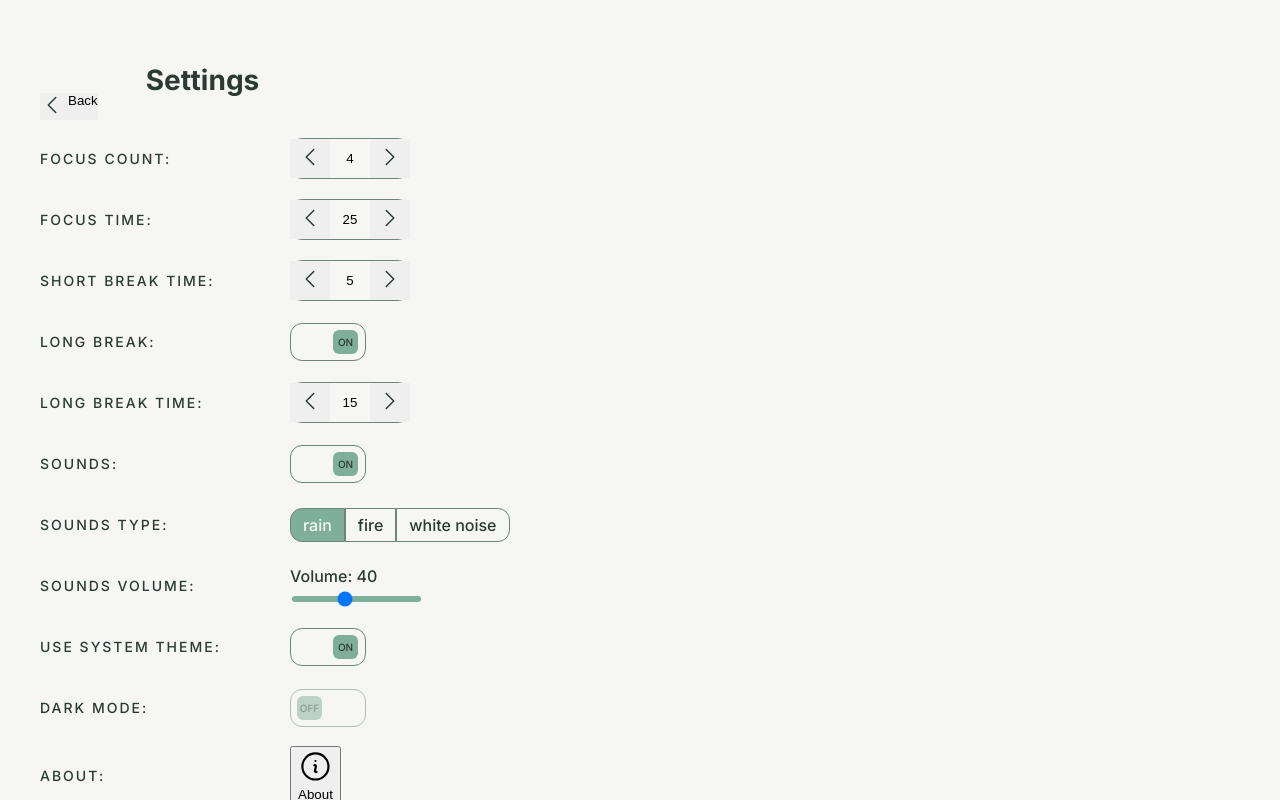
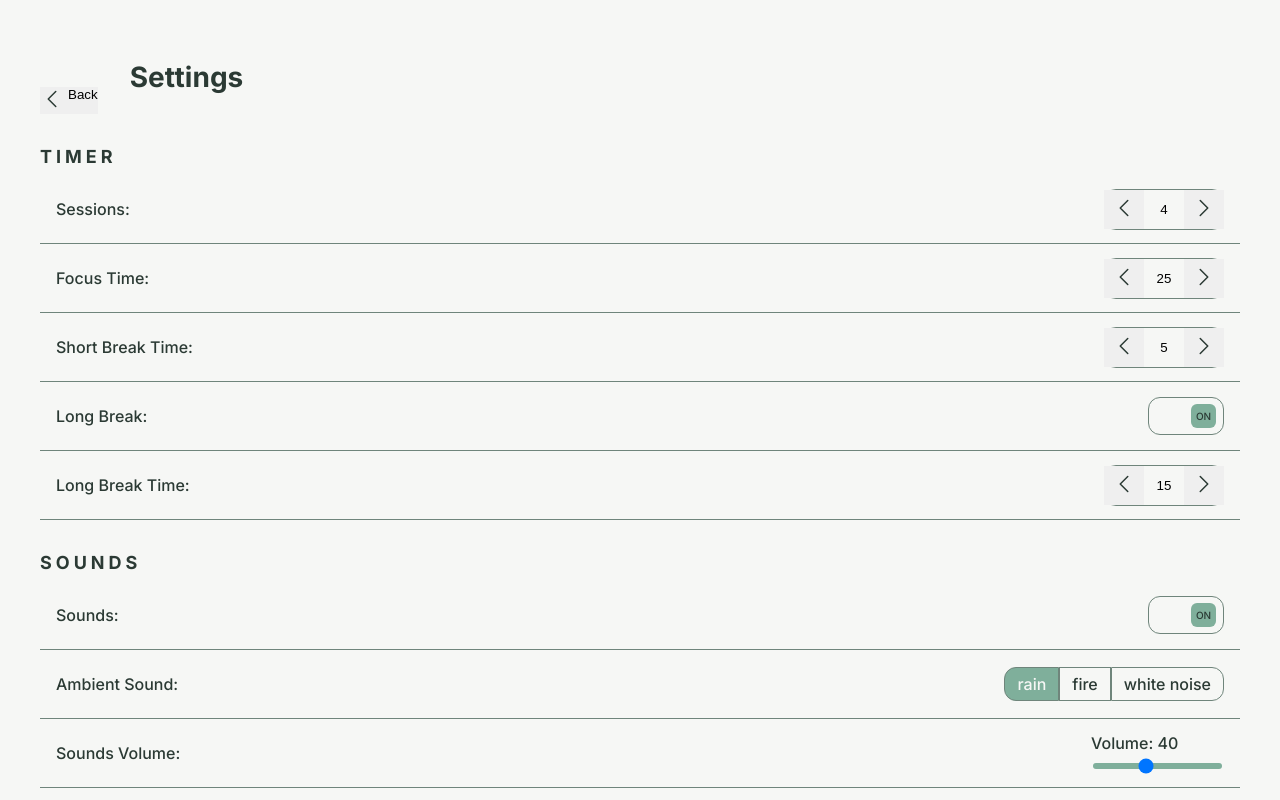
Before and after one commit to lelamanolio/frogodoro, a Vue app: page / in a window 1280 px wide. Both pictures are taken after a click on the item "SETTINGS". Shown: the top 800 px of the page. Built offline with nearby package versions, Linux system fonts and the light colour scheme; the HTML template or start-up script is replaced by a standard one.

Commit message:
💄 finish settings ui view

```diff
--- a/src/App.vue
+++ b/src/App.vue
@@ -4,7 +4,7 @@
 
     <SettingsView v-if="currentView === 'settings'" @back="updateView" />
 
-    <Menu :view="currentView" @menu-click="updateView" />
+    <Menu :view="currentView" @menu-click="updateView" v-if="currentView === 'timer'" />
   </main>
 </template>
 
--- a/src/components/SettingsView.vue
+++ b/src/components/SettingsView.vue
@@ -5,14 +5,16 @@
         <ChevronLIcon :color="`var(--text)`" />
         <span>Back</span>
       </button>
-      <h1 class="c-settings__title">
-        Settings
-      </h1>
+      <h1 class="c-settings__title">Settings</h1>
     </header>
 
-    <div class="c-settings__form">
+    <div class="c-settings__settings">
+      <div class="c-settings__group">
+        <h2 class="c-settings__group-title">Timer</h2>
+
+        <div class="c-settings__items">
           <div class="c-settings__item">
-        <p class="c-settings__label">Focus Count:</p>
+            <p class="c-settings__label">Sessions:</p>
             <div class="c-settings__input">
               <InputNumber
                 :number="settings.focusCount"
@@ -61,6 +63,15 @@
               />
             </div>
           </div>
+        </div>
+      </div>
+    </div>
+
+    <div class="c-settings__settings">
+      <div class="c-settings__group">
+        <h2 class="c-settings__group-title">Sounds</h2>
+
+        <div class="c-settings__items">
           <div class="c-settings__item">
             <p class="c-settings__label">Sounds:</p>
             <div class="c-settings__input">
@@ -71,8 +82,8 @@
             </div>
           </div>
           <div class="c-settings__item">
-        <p class="c-settings__label">Sounds Type:</p>
-        <div class="c-settings__input c-settings__input--group">
+            <p class="c-settings__label">Ambient Sound:</p>
+            <div class="c-settings__input c-settings__input--max">
               <ButtonGroup
                 :group="'sounds'"
                 :buttons="['rain', 'fire', 'white noise']"
@@ -83,15 +94,24 @@
           </div>
           <div class="c-settings__item">
             <p class="c-settings__label">Sounds Volume:</p>
-        <div class="c-settings__input">
+            <div class="c-settings__input c-settings__input--min">
               <VolumeSlider
                 :value="settings.volume"
                 @volume-change="(val) => settingsStore.updateSettings('volume', val)"
               />
             </div>
           </div>
+        </div>
+      </div>
+    </div>
+
+    <div class="c-settings__settings">
+      <div class="c-settings__group">
+        <h2 class="c-settings__group-title">System</h2>
+
+        <div class="c-settings__items">
           <div class="c-settings__item">
-        <p class="c-settings__label">Use System Theme:</p>
+            <p class="c-settings__label">Follow System Theme:</p>
             <div class="c-settings__input">
               <ToggleSwitch
                 :value="settings.useSystemTheme"
@@ -110,22 +130,31 @@
             </div>
           </div>
           <div class="c-settings__item">
-        <p class="c-settings__label">About:</p>
-        <div class="c-settings__input">
             <button class="c-settings__about" @click="modalShown = true">
-            <InfoIcon />
               <span>About</span>
+              <ChevronRIcon :color="`var(--text)`" :size="20" />
             </button>
+          </div>
         </div>
       </div>
     </div>
   </section>
 
-  <div class="c-modal" :class="{ 'c-modal--show' : modalShown }">
-    <button @click="modalShown = false"><CloseIcon /></button>
+  <div class="c-modal" :class="{ 'c-modal--show': modalShown }">
+    <h2 class="c-modal__title">
+      <InfoIcon :color="`var(--text)`" :size="32" />
+      <span>About</span>
+    </h2>
+    <button class="c-modal__close" @click="modalShown = false">
+      <CloseIcon :color="`var(--text)`" />
+    </button>
     <p>Developed by: <a href="https://lela.codes/">lela</a></p>
     <p>Icons by: <a href="https://heroicons.com/outline">Heroicons</a></p>
-    <p>Sounds by: <a href="https://freesound.org/people/_lynks/sounds/595717/">rain</a>, <a href="https://freesound.org/people/Nox_Sound/sounds/472591/">fire</a> & <a href="https://freesound.org/people/DJT4NN3R/sounds/347576/">white noise</a></p>
+    <p>
+      Sounds by: <a href="https://freesound.org/people/_lynks/sounds/595717/">rain</a>,
+      <a href="https://freesound.org/people/Nox_Sound/sounds/472591/">fire</a> &
+      <a href="https://freesound.org/people/DJT4NN3R/sounds/347576/">white noise</a>
+    </p>
   </div>
 </template>
 
@@ -136,31 +165,32 @@ import ButtonGroup from './form/ButtonGroup.vue'
 import InputNumber from './form/InputNumber.vue'
 import ToggleSwitch from './form/ToggleSwitch.vue'
 import VolumeSlider from './form/VolumeSlider.vue'
-import InfoIcon from './icons/InfoIcon.vue'
 import CloseIcon from './icons/CloseIcon.vue'
 import ChevronLIcon from './icons/ChevronLIcon.vue'
+import InfoIcon from './icons/InfoIcon.vue'
+import ChevronRIcon from './icons/ChevronRIcon.vue'
 
-const emit = defineEmits(['back']);
+const emit = defineEmits(['back'])
 
-const settingsStore = useSettings();
+const settingsStore = useSettings()
 
-const modalShown = ref(false);
+const modalShown = ref(false)
 
 const settings = computed(() => {
   return settingsStore.settings.value
-});
+})
 
 onBeforeMount(() => {
   settingsStore.loadSettings()
-});
+})
 </script>
 
 <style lang="scss">
 .c-settings__header {
   display: flex;
-  gap: 48px;
+  gap: 32px;
   align-items: flex-end;
-  margin-bottom: 16px;
+  margin-bottom: 24px;
 }
 
 .c-settings__back {
@@ -173,48 +203,84 @@ onBeforeMount(() => {
 
 .c-settings__title {
   font-size: 28px;
+  line-height: 1;
 }
 
-.c-settings__form {
-  display: flex;
-  flex-direction: column;
-  gap: 16px;
+.c-settings__group-title {
+  font-size: 18px;
+  letter-spacing: 4px;
+  text-transform: uppercase;
+  margin-top: 32px;
+  margin-bottom: 8px;
 }
 
+
 .c-settings__item {
-  display: grid;
-  grid-template-columns: 250px 1fr;
+  padding: 8px 16px;
+  display: flex;
+  justify-content: space-between;
   align-items: center;
-}
-
-.c-settings__label {
-  text-transform: uppercase;
-  font-size: 14px;
-  letter-spacing: 2px;
+  border-bottom: 1px solid var(--text-muted);
 }
 
 .c-settings__input {
   max-width: 120px;
 }
 
-.c-settings__input--group {
-  max-width: 300px;
+.c-settings__input--min {
+  max-width: min-content;
+}
+
+.c-settings__input--max {
+  max-width: max-content;
 }
 
 .c-settings__about {
   cursor: pointer;
+  display: flex;
+  border: 0;
+  padding: 0;
+  gap: 4px;
+  align-items: center;
 }
 
 .c-modal {
+  border-radius: 12px;
+  border: 2px solid var(--primary-color);
   display: none;
   position: fixed;
   background-color: var(--background);
   top: 50%;
   left: 50%;
   transform: translate(-50%, -50%);
+  padding: 42px;
 
   &.c-modal--show {
     display: block;
   }
+
+  a {
+    text-decoration-color: var(--primary-color);
+    color: var(--primary-color);
+  }
+}
+
+.c-modal__title {
+  display: flex;
+  gap: 8px;
+  align-items: center;
+  margin-bottom: 16px;
+  text-transform: uppercase;
+  letter-spacing: 4px;
+  font-size: 18px;
+}
+
+.c-modal__close {
+  cursor: pointer;
+  padding: 8px;
+  border: 0;
+  position: absolute;
+  top: 16px;
+  right: 16px;
 }
 </style>
--- a/src/components/icons/CloseIcon.vue
+++ b/src/components/icons/CloseIcon.vue
@@ -1,15 +1,17 @@
 <template>
+  <div class="c-icon c-icon--close">
     <svg
       xmlns="http://www.w3.org/2000/svg"
       fill="none"
       viewBox="0 0 24 24"
       stroke-width="1.5"
       stroke="currentColor"
-    class="c-icon c-icon--close"
+      class="c-icon__svg"
       :style="cssProps"
     >
       <path stroke-linecap="round" stroke-linejoin="round" d="M6 18 18 6M6 6l12 12" />
     </svg>
+  </div>
 </template>
 
 <script setup>
--- a/src/components/icons/InfoIcon.vue
+++ b/src/components/icons/InfoIcon.vue
@@ -1,11 +1,12 @@
 <template>
+  <div class="c-icon c-icon--info">
     <svg
       xmlns="http://www.w3.org/2000/svg"
       fill="none"
       viewBox="0 0 24 24"
       stroke-width="1.5"
       stroke="currentColor"
-    class="c-icon c-icon--info"
+      class="c-icon__svg"
       :style="cssProps"
     >
       <path
@@ -14,6 +15,7 @@
         d="m11.25 11.25.041-.02a.75.75 0 0 1 1.063.852l-.708 2.836a.75.75 0 0 0 1.063.853l.041-.021M21 12a9 9 0 1 1-18 0 9 9 0 0 1 18 0Zm-9-3.75h.008v.008H12V8.25Z"
       />
     </svg>
+  </div>
 </template>
 
 <script setup>
```
Lines whose indentation alone changed are shown as unchanged.
